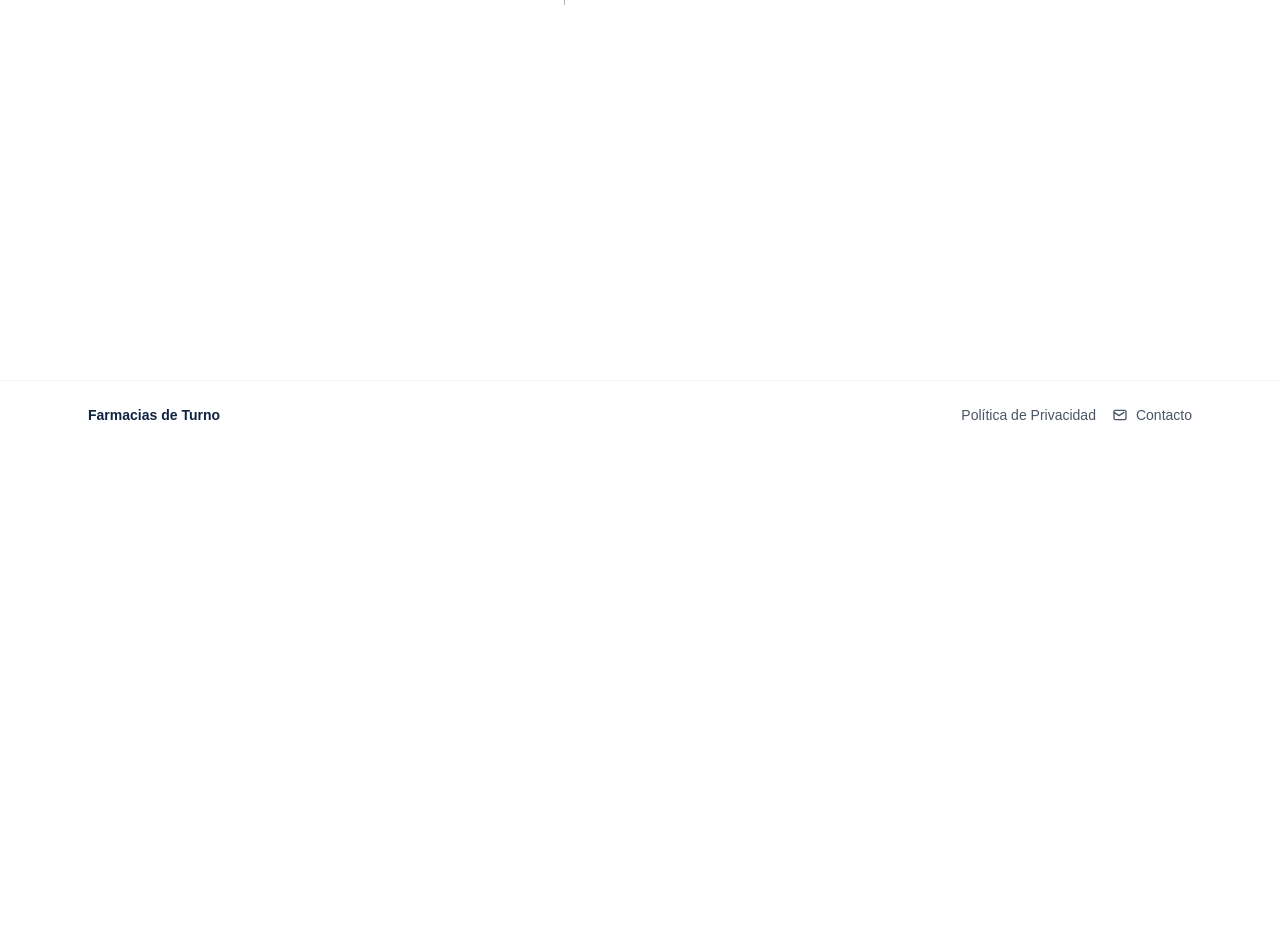
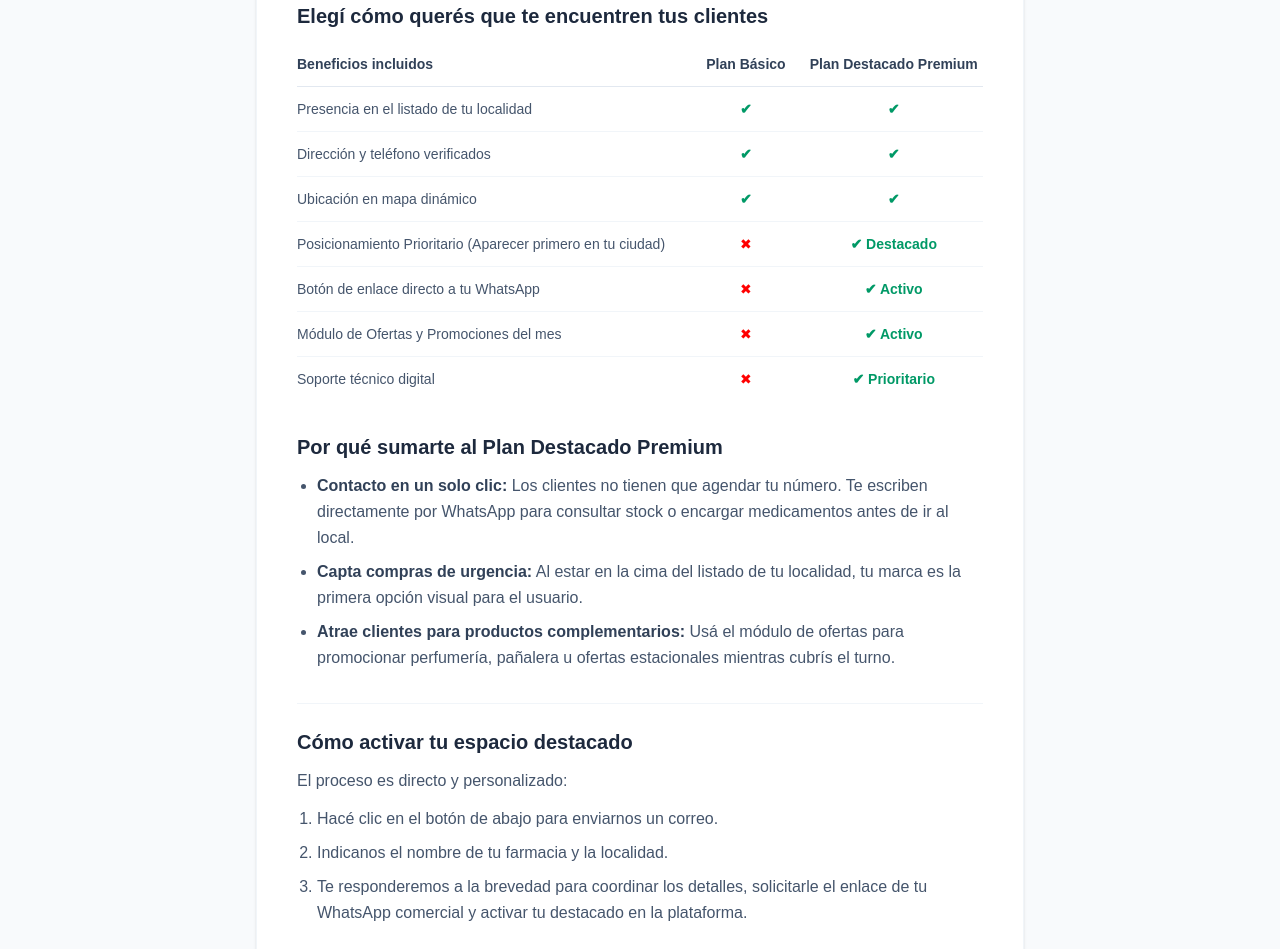
Before and after one commit to agustinte/farmacias-turno-hoy, a Next.js app: page /publicidad in a window 1280 px wide. Before the commit this address had no page. Shown: the part 420-1369 px from the top of the page. Before the commit the page ends 869 px from the top, so only its background shows below. Built offline with nearby package versions, Linux system fonts and the light colour scheme.

Commit message:
Pagina publicidad

```diff
--- /dev/null
+++ b/app/publicidad/page.tsx
@@ -0,0 +1,152 @@
+import React from 'react';
+
+export const metadata = {
+  title: 'Publicidad',
+  robots: {
+    index: false,
+    follow: true,
+  },
+};
+
+const MAIL_HREF =
+  'mailto:publicidad.farmacias.turno@gmail.com?subject=Solicitud%20Plan%20Premium%20-%20Farmacias%20de%20Turno&body=Hola!%20Deseo%20obtener%20informaci%C3%B3n%20para%20destacar%20mi%20farmacia.%0A%0ANombre%20de%20la%20Farmacia:%20%0ALocalidad:%20%0ATel%C3%A9fono%20de%20contacto:%20';
+
+function PlanCheck({ included, label }: { included: boolean; label?: string }) {
+  return included ? (
+    <span className="text-emerald-600 font-semibold">✔{label ? ` ${label}` : ''}</span>
+  ) : (
+    <span className="text-slate-400" style={{ color: 'red' }}>✖</span>
+  );
+}
+
+export default function Publicidad() {
+  return (
+    <main className="min-h-screen bg-slate-50 py-12 px-4 sm:px-6 lg:px-8">
+      <div className="max-w-3xl mx-auto bg-white rounded-2xl border border-slate-100 shadow-sm p-6 sm:p-10">
+
+        {/* Encabezado */}
+        <div className="border-b border-slate-100 pb-6 mb-8">
+          <h1 className="text-3xl font-bold text-slate-900 tracking-tight">
+            📈 Multiplicá las ventas de tu farmacia cuando estás de turno
+          </h1>
+        </div>
+
+        {/* Introducción */}
+        <p className="text-slate-600 leading-relaxed mb-4">
+          Cada mes, miles de vecinos de la Provincia de Buenos Aires buscan con urgencia qué farmacia
+          está abierta hoy desde sus celulares. Entran con una necesidad de compra inmediata. Si tu
+          farmacia aparece oculta o sin canales de contacto rápidos, estás perdiendo clientes frente a
+          tu competencia.
+        </p>
+        <p className="text-slate-600 leading-relaxed mb-8">
+          En <strong>FarmaciasdeTurnoHoy.site</strong> centralizamos la información y conectamos a esos
+          usuarios decididos a tu farmacia.
+        </p>
+
+        {/* Secciones */}
+        <div className="space-y-8">
+
+          <section>
+            <h2 className="text-xl font-semibold text-slate-800 mb-3">
+              Elegí cómo querés que te encuentren tus clientes
+            </h2>
+            <div className="overflow-x-auto">
+              <table className="w-full text-sm text-left border-collapse">
+                <thead>
+                  <tr className="border-b border-slate-200">
+                    <th className="py-3 pr-2 font-semibold text-slate-700">Beneficios incluidos</th>
+                    <th className="py-3 px-2 font-semibold text-slate-700 text-center">Plan Básico</th>
+                    <th className="py-3 pl-2 font-semibold text-slate-700 text-center">Plan Destacado Premium</th>
+                  </tr>
+                </thead>
+                <tbody className="text-slate-600">
+                  <tr className="border-b border-slate-100">
+                    <td className="py-3 pr-2">Presencia en el listado de tu localidad</td>
+                    <td className="py-3 px-2 text-center"><PlanCheck included /></td>
+                    <td className="py-3 pl-2 text-center"><PlanCheck included /></td>
+                  </tr>
+                  <tr className="border-b border-slate-100">
+                    <td className="py-3 pr-2">Dirección y teléfono verificados</td>
+                    <td className="py-3 px-2 text-center"><PlanCheck included /></td>
+                    <td className="py-3 pl-2 text-center"><PlanCheck included /></td>
+                  </tr>
+                  <tr className="border-b border-slate-100">
+                    <td className="py-3 pr-2">Ubicación en mapa dinámico</td>
+                    <td className="py-3 px-2 text-center"><PlanCheck included /></td>
+                    <td className="py-3 pl-2 text-center"><PlanCheck included /></td>
+                  </tr>
+                  <tr className="border-b border-slate-100">
+                    <td className="py-3 pr-2">Posicionamiento Prioritario (Aparecer primero en tu ciudad)</td>
+                    <td className="py-3 px-2 text-center"><PlanCheck included={false} /></td>
+                    <td className="py-3 pl-2 text-center"><PlanCheck included label="Destacado" /></td>
+                  </tr>
+                  <tr className="border-b border-slate-100">
+                    <td className="py-3 pr-2">Botón de enlace directo a tu WhatsApp</td>
+                    <td className="py-3 px-2 text-center"><PlanCheck included={false} /></td>
+                    <td className="py-3 pl-2 text-center"><PlanCheck included label="Activo" /></td>
+                  </tr>
+                  <tr className="border-b border-slate-100">
+                    <td className="py-3 pr-2">Módulo de Ofertas y Promociones del mes</td>
+                    <td className="py-3 px-2 text-center"><PlanCheck included={false} /></td>
+                    <td className="py-3 pl-2 text-center"><PlanCheck included label="Activo" /></td>
+                  </tr>
+                  <tr>
+                    <td className="py-3 pr-2">Soporte técnico digital</td>
+                    <td className="py-3 px-2 text-center"><PlanCheck included={false} /></td>
+                    <td className="py-3 pl-2 text-center"><PlanCheck included label="Prioritario" /></td>
+                  </tr>
+                </tbody>
+              </table>
+            </div>
+          </section>
+
+          <section>
+            <h2 className="text-xl font-semibold text-slate-800 mb-3">
+              Por qué sumarte al Plan Destacado Premium
+            </h2>
+            <ul className="list-disc pl-5 space-y-2 text-slate-600 leading-relaxed">
+              <li>
+                <strong className="text-slate-700">Contacto en un solo clic:</strong> Los clientes no
+                tienen que agendar tu número. Te escriben directamente por WhatsApp para consultar
+                stock o encargar medicamentos antes de ir al local.
+              </li>
+              <li>
+                <strong className="text-slate-700">Capta compras de urgencia:</strong> Al estar en la
+                cima del listado de tu localidad, tu marca es la primera opción visual para el usuario.
+              </li>
+              <li>
+                <strong className="text-slate-700">Atrae clientes para productos complementarios:</strong>{' '}
+                Usá el módulo de ofertas para promocionar perfumería, pañalera u ofertas estacionales
+                mientras cubrís el turno.
+              </li>
+            </ul>
+          </section>
+
+          <section className="border-t border-slate-100 pt-6">
+            <h2 className="text-xl font-semibold text-slate-800 mb-3">
+              Cómo activar tu espacio destacado
+            </h2>
+            <p className="text-slate-600 leading-relaxed mb-3">
+              El proceso es directo y personalizado:
+            </p>
+            <ol className="list-decimal pl-5 space-y-2 text-slate-600 leading-relaxed mb-6">
+              <li>Hacé clic en el botón de abajo para enviarnos un correo.</li>
+              <li>Indicanos el nombre de tu farmacia y la localidad.</li>
+              <li>
+                Te responderemos a la brevedad para coordinar los detalles, solicitarle el enlace de
+                tu WhatsApp comercial y activar tu destacado en la plataforma.
+              </li>
+            </ol>
+            <a
+              href={MAIL_HREF}
+              className="inline-flex items-center justify-center rounded-lg bg-emerald-600 hover:bg-emerald-700 text-white font-semibold px-5 py-3 transition-colors"
+            >
+              📩 Contactar Soporte Comercial por Email
+            </a>
+          </section>
+
+        </div>
+      </div>
+    </main>
+  );
+}
```
